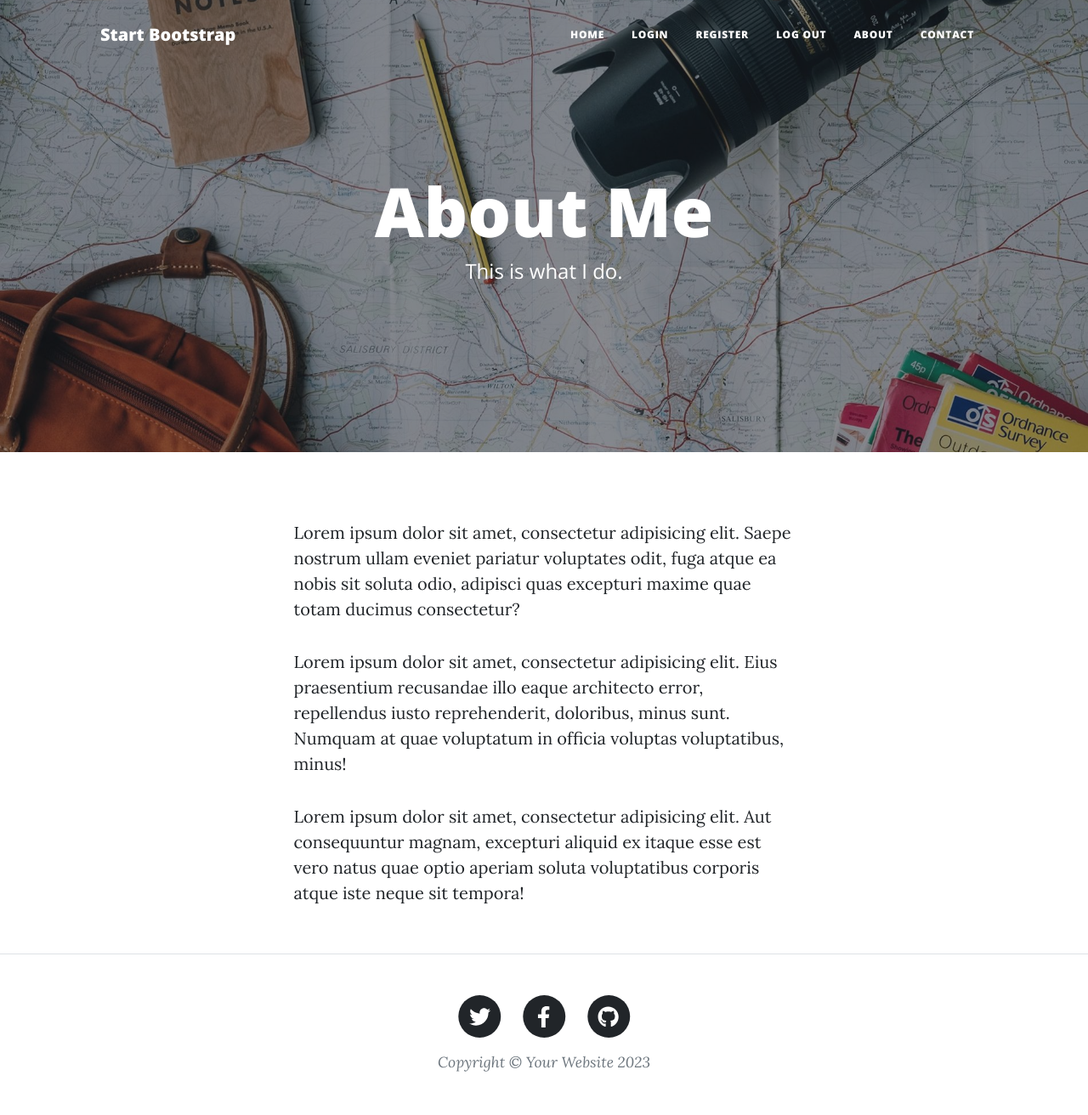
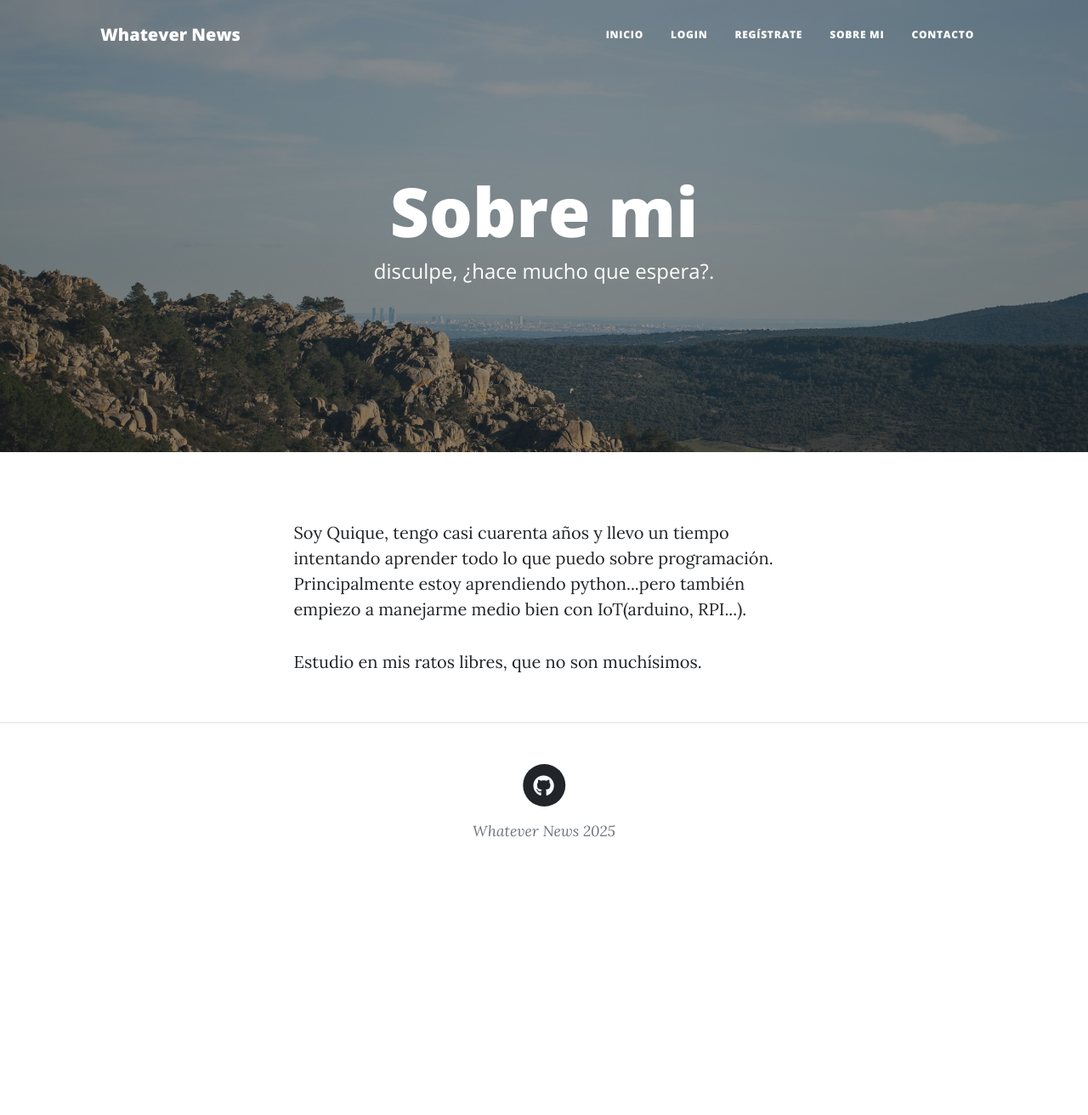
Before and after one commit to quiquemonroy/Whatever_News, a Flask app: page /about in a window 1280 px wide. Shown: the whole page at 85% size. After the commit the page ends 985 px from the top, so only its background shows below. Run offline with Flask 3, Linux system fonts and the light colour scheme; some libraries are stand-ins or nearby versions.

Commit message:
Hace el blog un poco más personal

```diff
--- a/forms.py
+++ b/forms.py
@@ -17,6 +17,7 @@ class RegisterForm(FlaskForm):
     name = StringField(label="Name", validators=[DataRequired()])
     email = EmailField(label="Email", validators=[DataRequired()])
     password = PasswordField(label="Password", validators=[DataRequired()])
+    password_confirm = PasswordField(label="Confirm Password", validators=[DataRequired()])
     submit = SubmitField(label="Submit")
 
 
--- a/main.py
+++ b/main.py
@@ -46,7 +46,7 @@ class Base(DeclarativeBase):
     pass
 
 
-app.config['SQLALCHEMY_DATABASE_URI'] =  os.environ.get("DB_URI")
+app.config['SQLALCHEMY_DATABASE_URI'] = os.environ.get("DB_URI")
 db = SQLAlchemy(model_class=Base)
 db.init_app(app)
 
@@ -97,6 +97,13 @@ with app.app_context():
 def register():
     form = RegisterForm()
     if form.validate_on_submit():
+        name_check = db.session.execute(db.select(User).where(User.name == form.name.data)).scalars().all()
+        if name_check:
+            flash("elige otro nombre, por favor.")
+            return redirect(url_for("register"))
+        if form.password.data != form.password_confirm.data:
+            flash("Las contraseñas no coinciden")
+            return redirect(url_for("register"))
         result = db.session.execute(db.select(User).where(User.email == form.email.data)).scalars().all()
         if result:
             flash("You where already registered, please log in.")
--- a/templates/about.html
+++ b/templates/about.html
@@ -9,8 +9,8 @@
     <div class="row gx-4 gx-lg-5 justify-content-center">
       <div class="col-md-10 col-lg-8 col-xl-7">
         <div class="page-heading">
-          <h1>About Me</h1>
-          <span class="subheading">This is what I do.</span>
+          <h1>Sobre mi</h1>
+          <span class="subheading">disculpe, ¿hace mucho que espera?.</span>
         </div>
       </div>
     </div>
@@ -22,22 +22,12 @@
     <div class="row gx-4 gx-lg-5 justify-content-center">
       <div class="col-md-10 col-lg-8 col-xl-7">
         <p>
-          Lorem ipsum dolor sit amet, consectetur adipisicing elit. Saepe
-          nostrum ullam eveniet pariatur voluptates odit, fuga atque ea nobis
-          sit soluta odio, adipisci quas excepturi maxime quae totam ducimus
-          consectetur?
+          Soy Quique, tengo casi cuarenta años y llevo un tiempo intentando aprender todo lo que puedo sobre
+          programación. Principalmente estoy aprendiendo python...pero también empiezo a manejarme medio bien con
+          IoT(arduino, RPI...).
         </p>
         <p>
-          Lorem ipsum dolor sit amet, consectetur adipisicing elit. Eius
-          praesentium recusandae illo eaque architecto error, repellendus iusto
-          reprehenderit, doloribus, minus sunt. Numquam at quae voluptatum in
-          officia voluptas voluptatibus, minus!
-        </p>
-        <p>
-          Lorem ipsum dolor sit amet, consectetur adipisicing elit. Aut
-          consequuntur magnam, excepturi aliquid ex itaque esse est vero natus
-          quae optio aperiam soluta voluptatibus corporis atque iste neque sit
-          tempora!
+          Estudio en mis ratos libres, que no son muchísimos.
         </p>
       </div>
     </div>
--- a/templates/footer.html
+++ b/templates/footer.html
@@ -5,23 +5,7 @@
                   <div class="col-md-10 col-lg-8 col-xl-7">
                       <ul class="list-inline text-center">
                           <li class="list-inline-item">
-                              <a href="#!">
-                                  <span class="fa-stack fa-lg">
-                                      <i class="fas fa-circle fa-stack-2x"></i>
-                                      <i class="fab fa-twitter fa-stack-1x fa-inverse"></i>
-                                  </span>
-                              </a>
-                          </li>
-                          <li class="list-inline-item">
-                              <a href="#!">
-                                  <span class="fa-stack fa-lg">
-                                      <i class="fas fa-circle fa-stack-2x"></i>
-                                      <i class="fab fa-facebook-f fa-stack-1x fa-inverse"></i>
-                                  </span>
-                              </a>
-                          </li>
-                          <li class="list-inline-item">
-                              <a href="#!">
+                              <a href="https://github.com/quiquemonroy" target="_blank" >
                                   <span class="fa-stack fa-lg">
                                       <i class="fas fa-circle fa-stack-2x"></i>
                                       <i class="fab fa-github fa-stack-1x fa-inverse"></i>
@@ -29,7 +13,7 @@
                               </a>
                           </li>
                       </ul>
-                      <div class="small text-center text-muted fst-italic">Copyright &copy; Your Website 2023</div>
+                      <div class="small text-center text-muted fst-italic">Whatever News <script type="text/javascript">document.write(new Date().getFullYear());</script></div>
                   </div>
               </div>
           </div>
@@ -38,5 +22,6 @@
       <script src="https://cdn.jsdelivr.net/npm/bootstrap@5.2.3/dist/js/bootstrap.bundle.min.js"></script>
       <!-- Core theme JS-->
       <script src="{{ url_for('static', filename='js/scripts.js') }}"></script>
+
   </body>
 </html>
--- a/templates/header.html
+++ b/templates/header.html
@@ -8,7 +8,7 @@
     />
     <meta name="description" content="" />
     <meta name="author" content="" />
-    <title>Angela's Blog</title>
+    <title>Whatever News</title>
     {% block styles %}
     <!-- Load Bootstrap-Flask CSS here -->
     {{ bootstrap.load_css() }}
@@ -46,9 +46,9 @@
       <div class="container px-4 px-lg-5">
 
         {% if current_user.is_authenticated %}
-        <a class="navbar-brand" href="/">Hola, {{ current_user.name }}</a>
+        <a class="navbar-brand" href="/">{{ current_user.name }} en Whatever News</a>
         {% else %}
-        <a class="navbar-brand" href="/">Start Bootstrap</a>
+        <a class="navbar-brand" href="/">Whatever News</a>
         {% endif %}
         <button
           class="navbar-toggler"
@@ -68,10 +68,17 @@
               <a
                 class="nav-link px-lg-3 py-3 py-lg-4"
                 href="{{ url_for('get_all_posts') }}"
-                >Home</a
+                >Inicio</a
               >
             </li>
             {% if current_user.is_authenticated %}
+            <li class="nav-item">
+              <a
+                class="nav-link px-lg-3 py-3 py-lg-4"
+                href="{{ url_for('logout') }}"
+                >Log Out</a
+              >
+            </li>
             {% else %}
             <li class="nav-item">
               <a
@@ -84,29 +91,23 @@
               <a
                 class="nav-link px-lg-3 py-3 py-lg-4"
                 href="{{ url_for('register') }}"
-                >Register</a
+                >Regístrate</a
               >
             </li>
             {% endif %}
-            <li class="nav-item">
-              <a
-                class="nav-link px-lg-3 py-3 py-lg-4"
-                href="{{ url_for('logout') }}"
-                >Log Out</a
-              >
-            </li>
+
             <li class="nav-item">
               <a
                 class="nav-link px-lg-3 py-3 py-lg-4"
                 href="{{ url_for('about') }}"
-                >About</a
+                >Sobre Mi</a
               >
             </li>
             <li class="nav-item">
               <a
                 class="nav-link px-lg-3 py-3 py-lg-4"
                 href="{{ url_for('contact') }}"
-                >Contact</a
+                >Contacto</a
               >
             </li>
           </ul>
```
Also changed, not shown: templates/contact.html (+9 -22 lines), templates/register.html (+8 -0 lines), static/assets/favicon.ico, static/assets/img/about-bg.jpg, static/assets/img/contact-bg.jpg, templates/login.html (indentation only).
